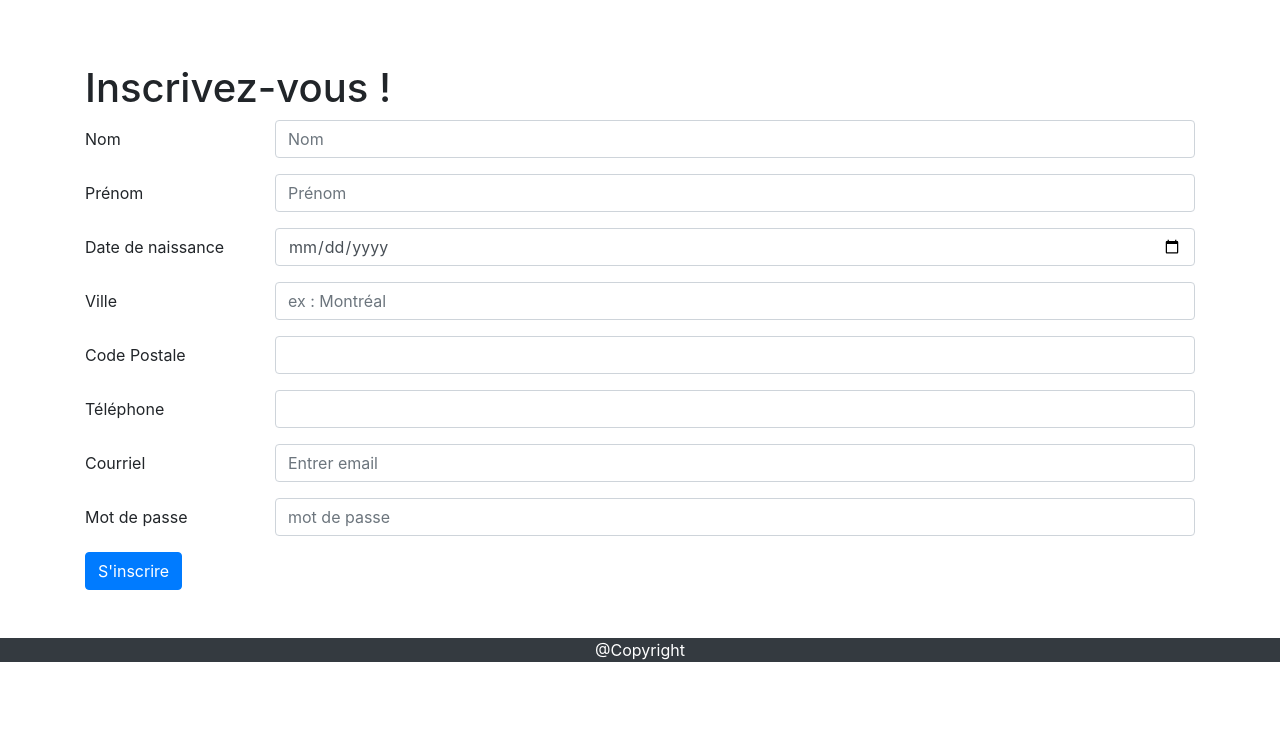
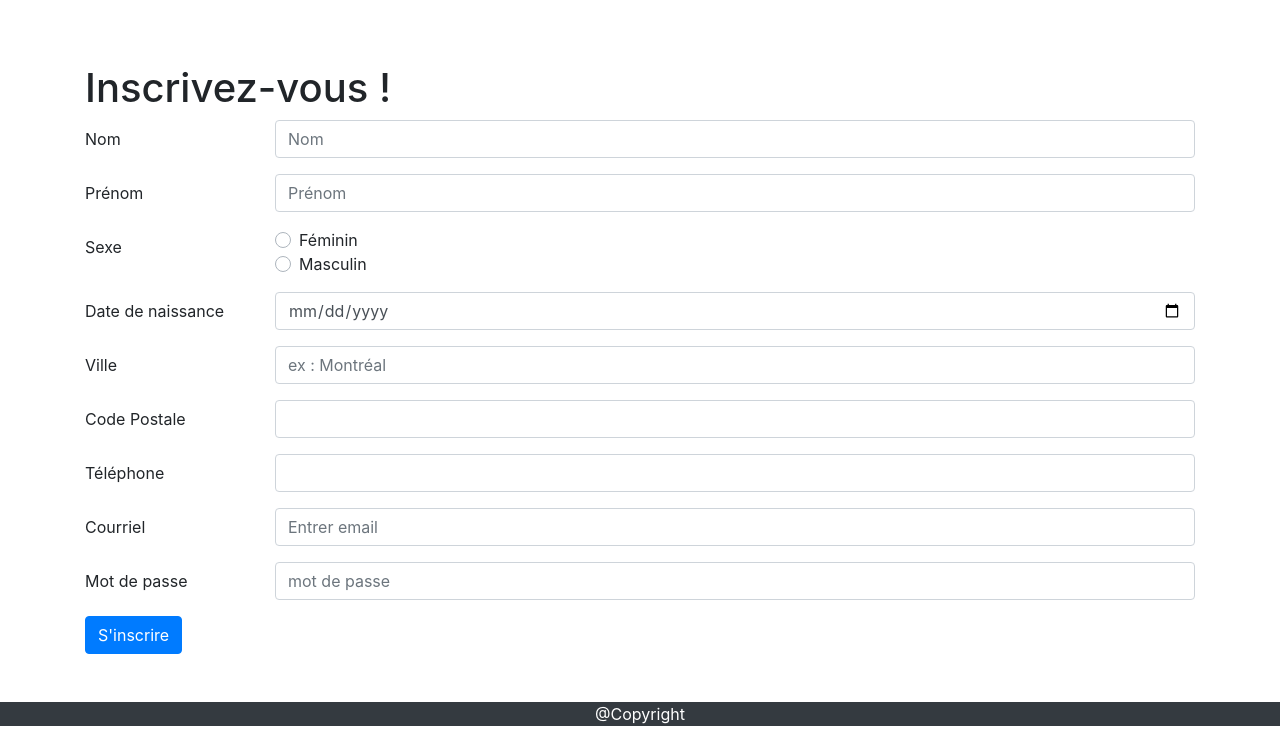
Before and after one commit to DDarkz/needit, a PHP site: page /formulaireInscription.php in a window 1280 px wide. Shown: the part 56-800 px from the top of the page. Run offline with PHP 8.4, Linux system fonts and the light colour scheme.

Commit message:
profil utilisateur image selon le sexe  importer de nouveau la base de données l attribut sexe est rajouté

```diff
--- a/formulaireInscription.php
+++ b/formulaireInscription.php
@@ -11,6 +11,7 @@ if(isset($_POST["submit"]))
         global $connexion, $rep;
 	      $nom = htmlspecialchars(trim($_POST['nom']));
         $prenom = htmlspecialchars(trim($_POST['prenom']));
+        $sexe = htmlspecialchars(trim($_POST['sexe']));
         $dateNaissance = htmlspecialchars(trim($_POST['dateNaissance']));
         $ville = htmlspecialchars(trim($_POST['ville']));
         $codePostale = htmlspecialchars(trim($_POST['codePostale']));
@@ -18,19 +19,13 @@ if(isset($_POST["submit"]))
         $courriel = htmlspecialchars(trim($_POST['courriel']));
         $mdp = htmlspecialchars(trim($_POST['mdp']));
 
-	      $requete1="INSERT INTO utilisateur VALUES(0,?,?,?,?,?,?)";
+	      $requete1="INSERT INTO utilisateur VALUES(0,?,?,?,?,?,?,?)";
 	      $stmt = $connexion->prepare($requete1);
-        $stmt->execute(array($nom,$prenom,$dateNaissance,$ville,$codePostale,$telephone));
+        $stmt->execute(array($nom,$prenom,$sexe,$dateNaissance,$ville,$codePostale,$telephone));
         $idUser=$connexion->lastInsertId();
-        //unset($connexion);
+
         unset($stmt);
-        //header("location: annonces.php");
-        //$idUser="SELECT idUser FROM utilisateur WHERE `courriel` = ?";
-        //Var_dump($mdp);
-        //Var_dump($courriel);
-        //echo "allo";
-        //Var_dump($idUser);
-        //echo("$idUser");
+
         $requete2="INSERT INTO connexion VALUES(?,?,?)";
 	      $stmt2 = $connexion->prepare($requete2);
         $stmt2->execute(array($courriel,$mdp,$idUser));
@@ -120,6 +115,21 @@ if(isset($_POST["submit"]))
             </div>
 
           </div>
+          <div class="form-group row">
+            <label for="sexe" class="col-sm-2 col-form-label">Sexe</label>
+            <div class="col-sm-10">
+          <div class="custom-control custom-radio">
+            <input type="radio" id="F" name="sexe" class="custom-control-input">
+              <label class="custom-control-label" for="F">Féminin</label>
+        </div>
+          <div class="custom-control custom-radio">
+            <input type="radio" id="M" name="sexe" class="custom-control-input">
+              <label class="custom-control-label" for="M">Masculin</label>
+              </div>
+              </div>
+            </div>
+
+
 
           <div class="form-group row">
             <label for="dateNaissance" class="col-sm-2 col-form-label">Date de naissance</label>
--- a/profilUtilisateurModifier.php
+++ b/profilUtilisateurModifier.php
@@ -46,6 +46,7 @@ global $connexion,$idSession;
         //echo $idSession;
         $nom=$_POST['nom'];
         $prenom=$_POST['prenom'];
+        $sexe=$_POST['sexe'];
         $ville=$_POST['ville'];
         $dateNaissance=$_POST['dateNaissance'];
         $codePostale=$_POST['codePostale'];
@@ -54,9 +55,9 @@ global $connexion,$idSession;
 
 
 
-$requete="UPDATE utilisateur SET nom=?,prenom=?,ville=?,dateNaissance=?,codePostale=?,telephone=? WHERE idUser='$idSession'";
+$requete="UPDATE utilisateur SET nom=?,prenom=?,sexe=?,ville=?,dateNaissance=?,codePostale=?,telephone=? WHERE idUser='$idSession'";
  $stmt=$connexion->prepare($requete);
-$stmt->execute(array($nom,$prenom,$ville,$dateNaissance,$codePostale,$telephone));
+$stmt->execute(array($nom,$prenom,$sexe,$ville,$dateNaissance,$codePostale,$telephone));
 echo "Vos informations ont été bien modifié !";
 unset($connexion);
 unset($stmt);
```
Also changed, not shown: profilUtilisateur.php (+13 -20 lines), profilUtilisateurFiche.php (+17 -13 lines), images/avatarHomme.png (renamed from images/avatrHomme.png).
